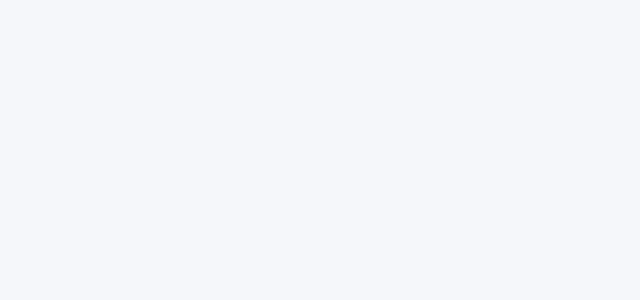
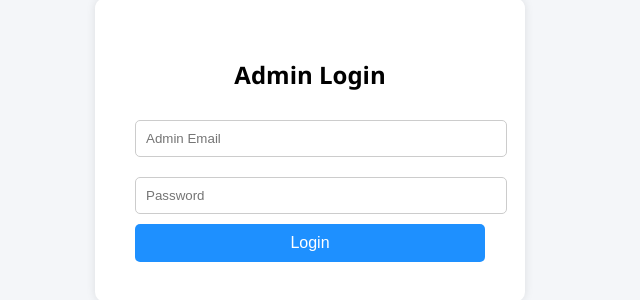
Before and after one commit to jeenathomas03/HirePath, a React (Create React App) app in the folder frontend/: page /admin/login in a window 1280 px wide. Before the commit this address had no page. Shown: the part 250-550 px from the top of the page, without its empty margins (330-970 px from the left). Built offline with nearby package versions, Linux system fonts and the light colour scheme.

Commit message:
new updates

```diff
--- a/frontend/src/App.js
+++ b/frontend/src/App.js
@@ -14,6 +14,7 @@
 import PostJob from "./recruiter/pages/PostJob";
 
 /* admin pages */
+import AdminLogin from "./admin/pages/AdminLogin";
 import AdminDashboard from "./admin/pages/AdminDashboard";
 import AdminApprove from "./admin/pages/AdminApprove";
 
@@ -39,6 +40,7 @@
         <Route path="/recruiter/post-job" element={<PostJob />} />
 
         {/* admin pages */}
+        <Route path="/admin/login" element={<AdminLogin />} />
         <Route path="/admin-dashboard" element={<AdminDashboard />} />
         <Route path="/admin-approve" element={<AdminApprove />} />
 
--- a/frontend/src/admin/pages/AdminLogin.js
+++ b/frontend/src/admin/pages/AdminLogin.js
@@ -1,7 +1,7 @@
 import React, { useState } from "react";
 import axios from "axios";
 import { useNavigate } from "react-router-dom";
-import "../styles/AdminLogin.css";
+import "./AdminLogin.css";
 
 function AdminLogin() {
 
```
